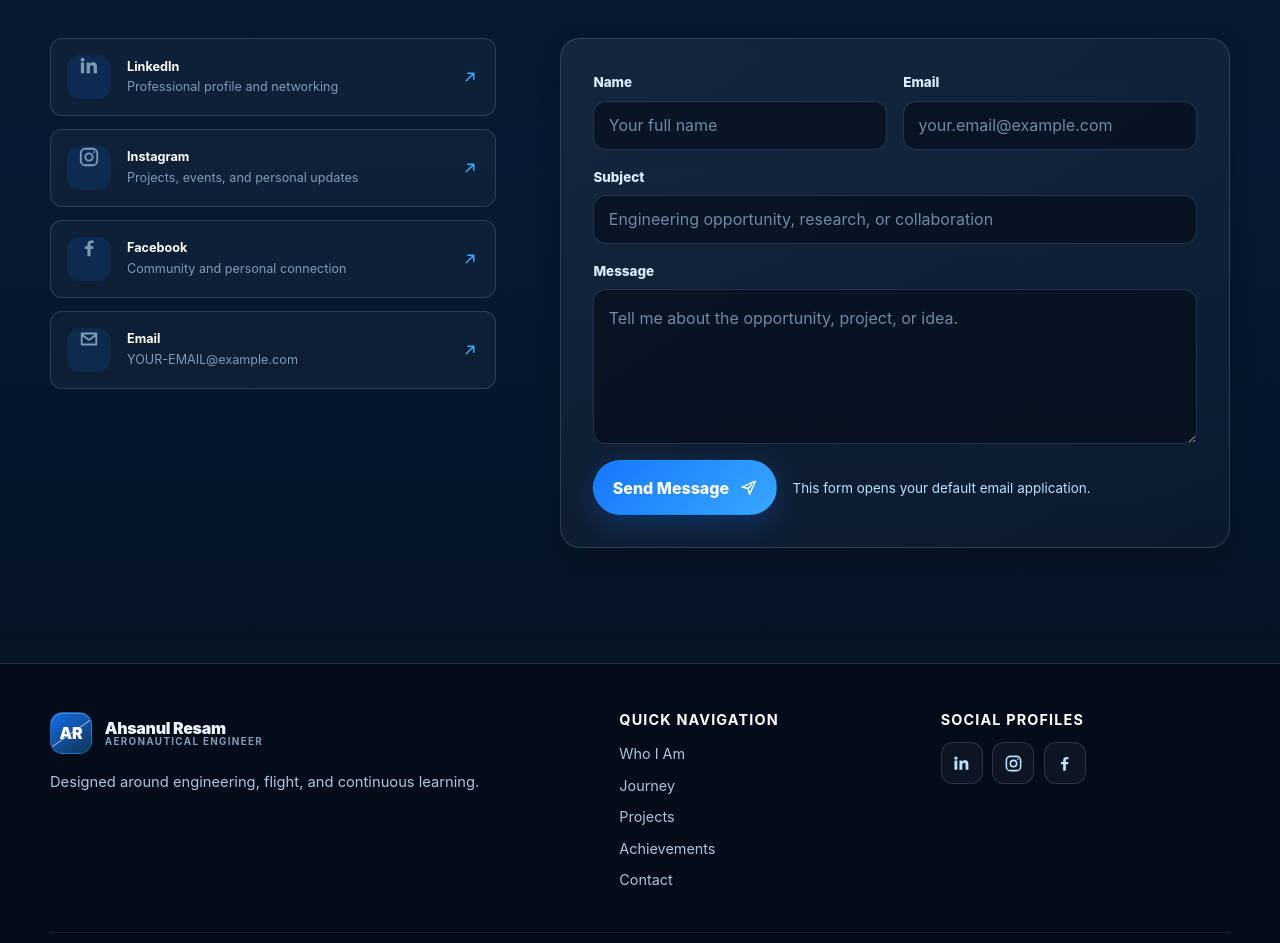
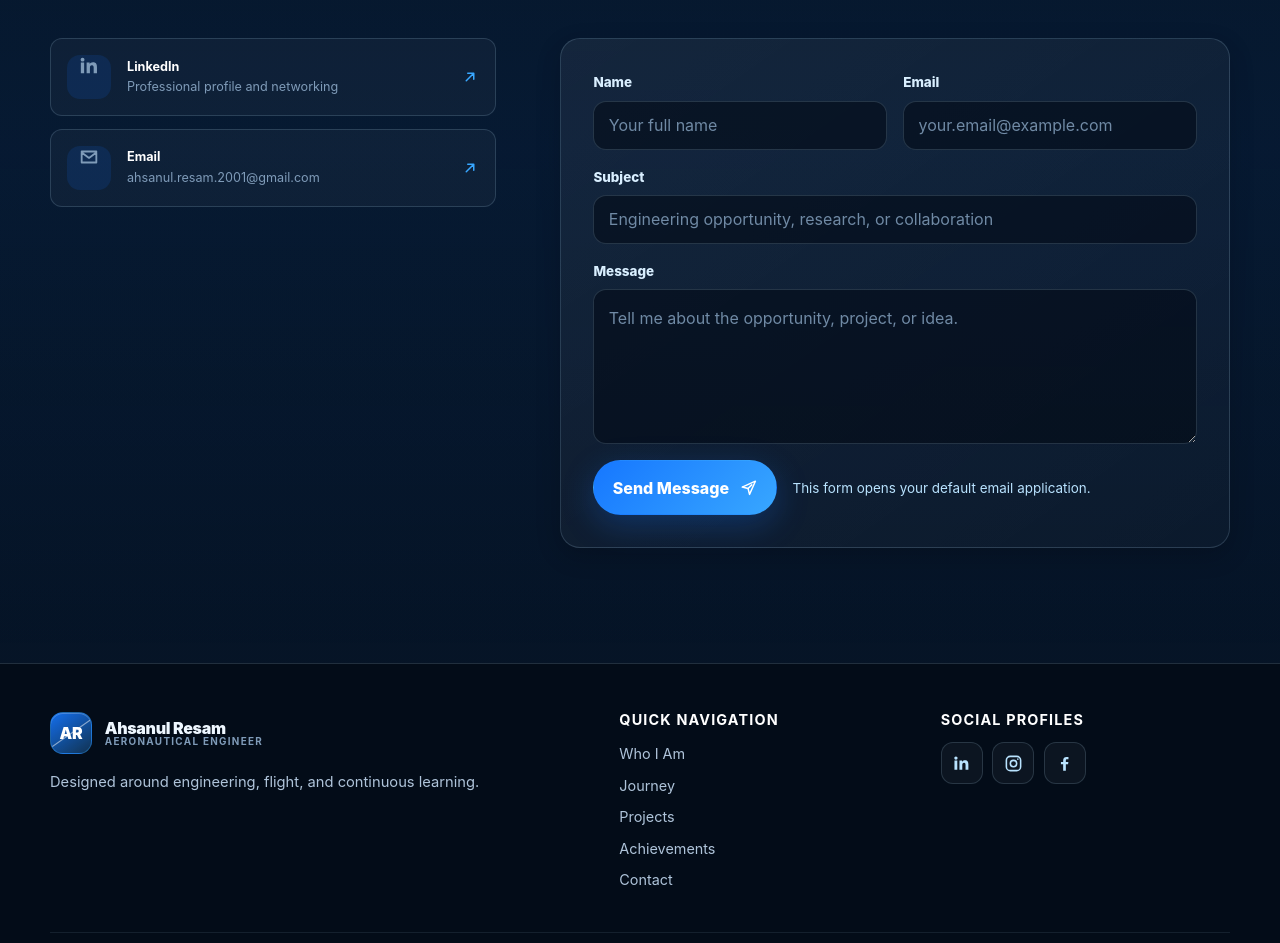
Before and after one commit to resam-aero/portfolio, a plain HTML site: page index.html in a window 1280 px wide. Shown: the part 10460-11403 px from the top of the page. Drawn offline with Linux system fonts and the light colour scheme.

Commit message:
Update index.html
Updated social media links and email address.

```diff
--- a/index.html
+++ b/index.html
@@ -3186,51 +3186,7 @@
 
             <a
               class="social-card"
-              href="https://www.instagram.com/YOUR-INSTAGRAM-USERNAME"
-              target="_blank"
-              rel="noopener noreferrer"
-              aria-label="Visit Ahsanul Resam on Instagram"
-            >
-              <span class="social-icon" aria-hidden="true">
-                <svg viewBox="0 0 24 24" fill="none">
-                  <rect x="3" y="3" width="18" height="18" rx="5" stroke="currentColor" stroke-width="2"/>
-                  <circle cx="12" cy="12" r="4" stroke="currentColor" stroke-width="2"/>
-                  <circle cx="17.5" cy="6.5" r="1" fill="currentColor"/>
-                </svg>
-              </span>
-              <span>
-                <strong>Instagram</strong>
-                <span>Projects, events, and personal updates</span>
-              </span>
-              <svg class="social-arrow" viewBox="0 0 24 24" fill="none" aria-hidden="true">
-                <path d="M7 17 17 7M9 7h8v8" stroke="currentColor" stroke-width="2" stroke-linecap="round" stroke-linejoin="round"/>
-              </svg>
-            </a>
-
-            <a
-              class="social-card"
-              href="https://www.facebook.com/YOUR-FACEBOOK-USERNAME"
-              target="_blank"
-              rel="noopener noreferrer"
-              aria-label="Visit Ahsanul Resam on Facebook"
-            >
-              <span class="social-icon" aria-hidden="true">
-                <svg viewBox="0 0 24 24" fill="currentColor">
-                  <path d="M13.7 21v-8h2.8l.4-3h-3.2V8.1c0-.9.3-1.5 1.6-1.5H17V3.9c-.3 0-1.3-.1-2.5-.1-2.5 0-4.2 1.5-4.2 4.3V10H7.5v3h2.8v8h3.4Z"/>
-                </svg>
-              </span>
-              <span>
-                <strong>Facebook</strong>
-                <span>Community and personal connection</span>
-              </span>
-              <svg class="social-arrow" viewBox="0 0 24 24" fill="none" aria-hidden="true">
-                <path d="M7 17 17 7M9 7h8v8" stroke="currentColor" stroke-width="2" stroke-linecap="round" stroke-linejoin="round"/>
-              </svg>
-            </a>
-
-            <a
-              class="social-card"
-              href="mailto:YOUR-EMAIL@example.com"
+              href="mailto:ahsanul.resam.2001@gmail.com"
               aria-label="Email Ahsanul Resam"
             >
               <span class="social-icon" aria-hidden="true">
@@ -3240,7 +3196,7 @@
               </span>
               <span>
                 <strong>Email</strong>
-                <span>YOUR-EMAIL@example.com</span>
+                <span>ahsanul.resam.2001@gmail.com</span>
               </span>
               <svg class="social-arrow" viewBox="0 0 24 24" fill="none" aria-hidden="true">
                 <path d="M7 17 17 7M9 7h8v8" stroke="currentColor" stroke-width="2" stroke-linecap="round" stroke-linejoin="round"/>
```
